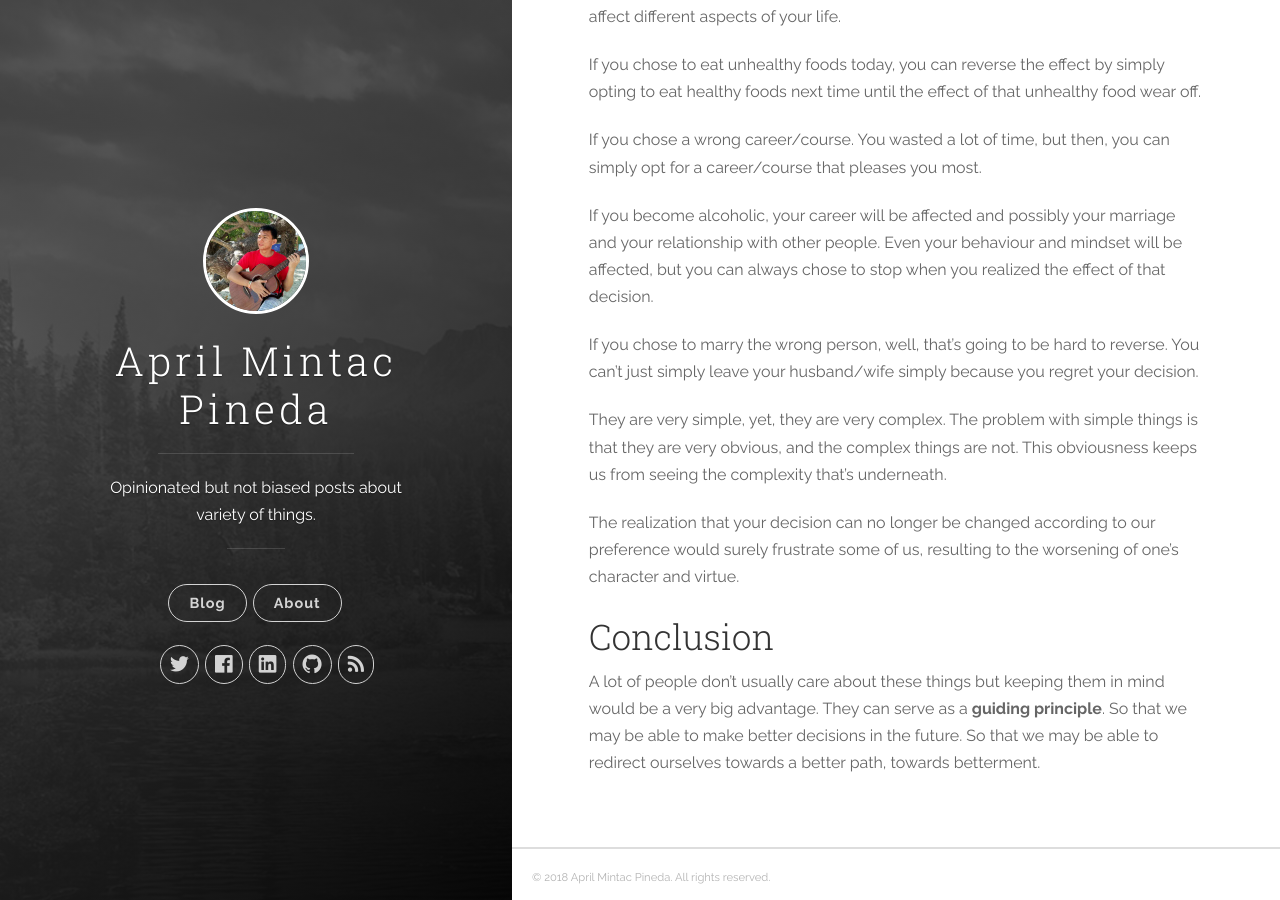
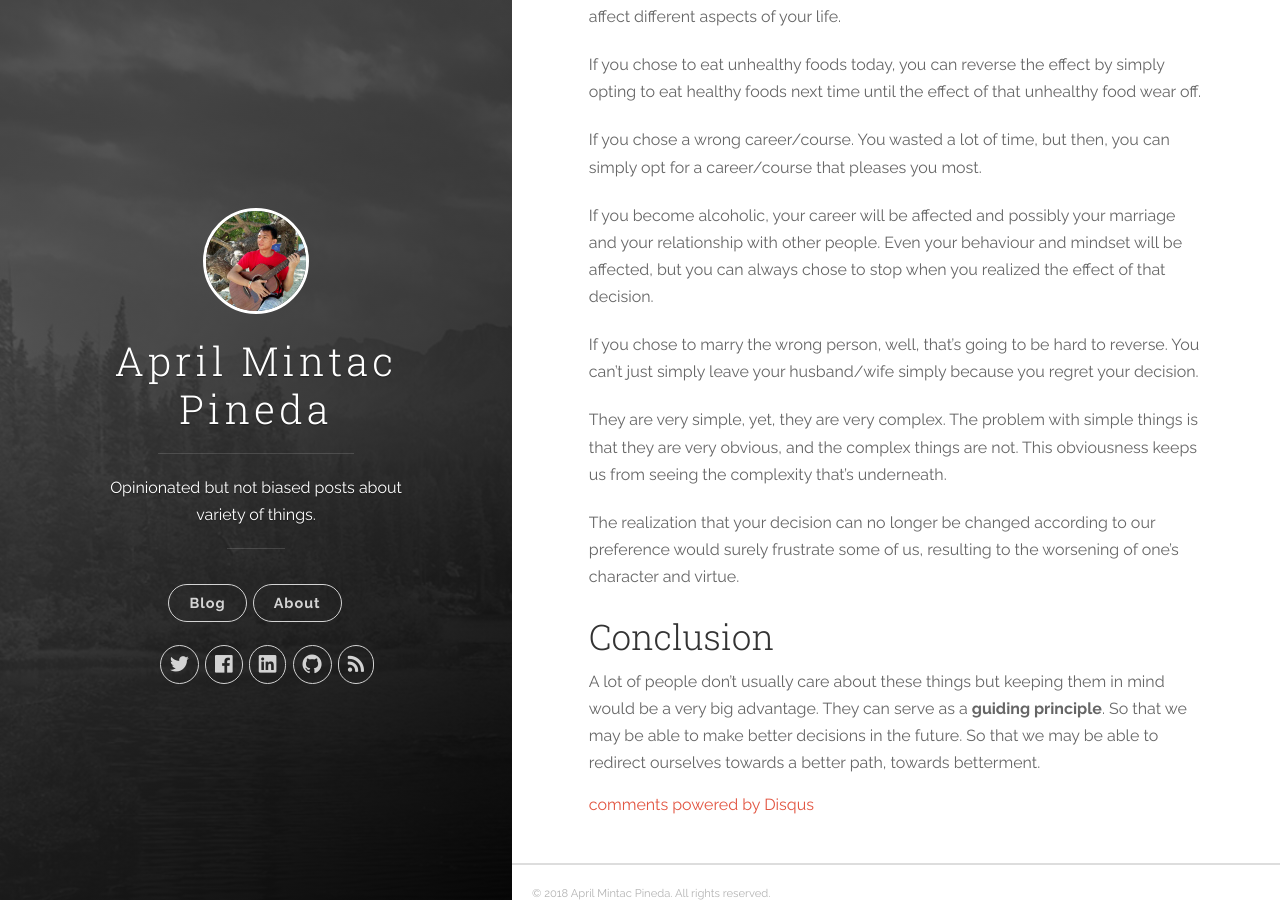
Before and after one commit to aprilmintacpineda/blog, a Jekyll site: the page built from _posts/2016-01-08-towards-betterment.markdown, in a window 1280 px wide and 900 px high, scrolled down 1308 px. Built offline with Jekyll 4.4.1, drawn with Linux system fonts in a browser that asks for light colours; comment, search, counter and statistics services are not loaded; some of the changed lines change nothing that is shown.

Commit message:
added disqus username

```diff
--- a/_config.yml
+++ b/_config.yml
@@ -4,7 +4,7 @@
 url: 'https://aprilmintacpineda.github.io'
 baseurl: '/blog'
 google_analytics: 'UA-111722788-2'
-# disqus_shortname: 'your-disqus-name'
+disqus_shortname: 'aprilmintacpineda'
 
 author:
   name: 'April Mintac Pineda'
```
